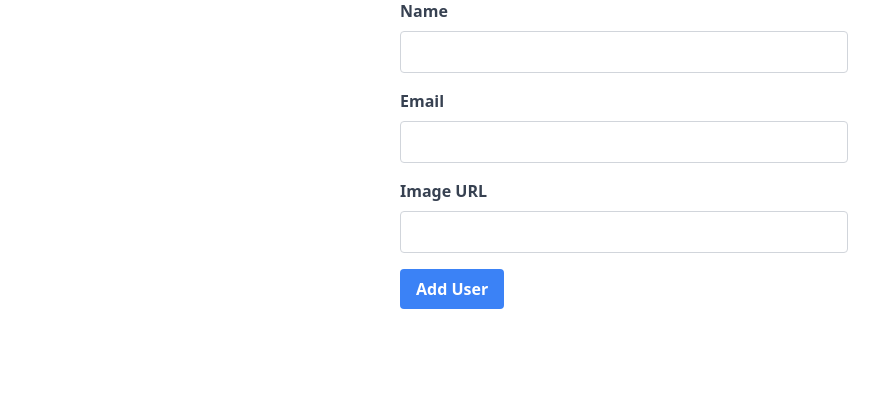
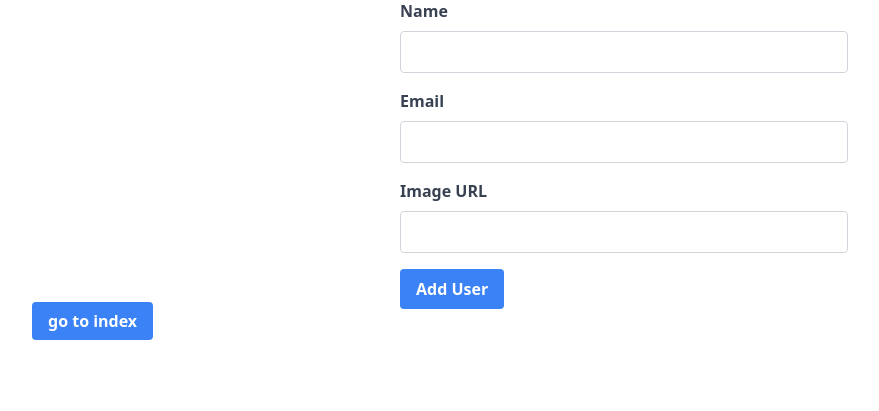
Before and after one commit to webdev408/A-simple-flask-CRUD-web-app, a Flask app: page /add in a window 1280 px wide. Shown: the part 109-520 px from the top of the page, without its empty margins (16-895 px from the left). Run offline with Flask 3, Linux system fonts and the light colour scheme; some libraries are stand-ins or nearby versions.

Commit message:
added a button to go to index

```diff
--- a/templates/form.html
+++ b/templates/form.html
@@ -24,6 +24,7 @@
         </div>
         <button type="submit" class="bg-blue-500 hover:bg-blue-700 text-white font-bold py-2 px-4 rounded">Add User</button>
       </form>
+      <a href="{{ url_for('index') }}" class="bg-blue-500 hover:bg-blue-700 text-white ml-12 font-bold py-2 px-4 rounded mt-2">go to index</a>
     </div>
   </body>
 </html>
```
